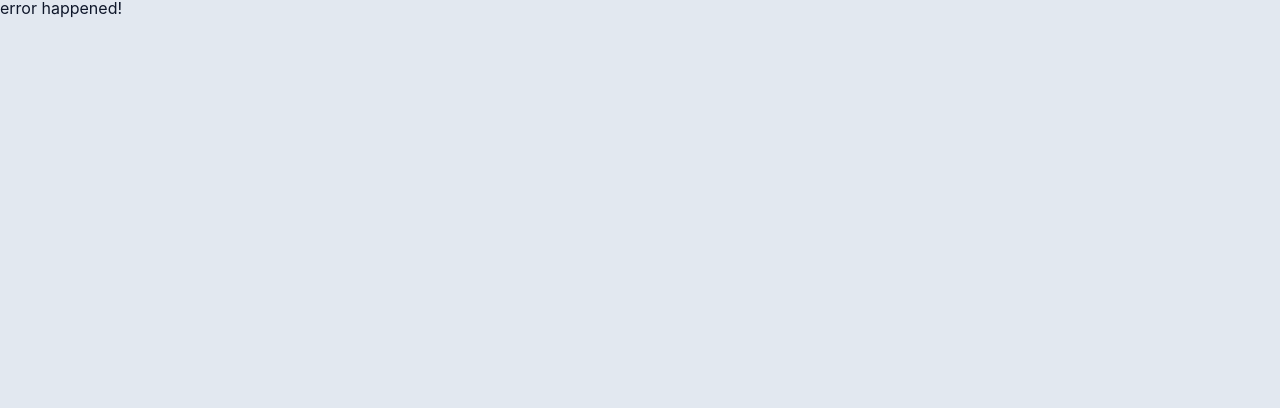
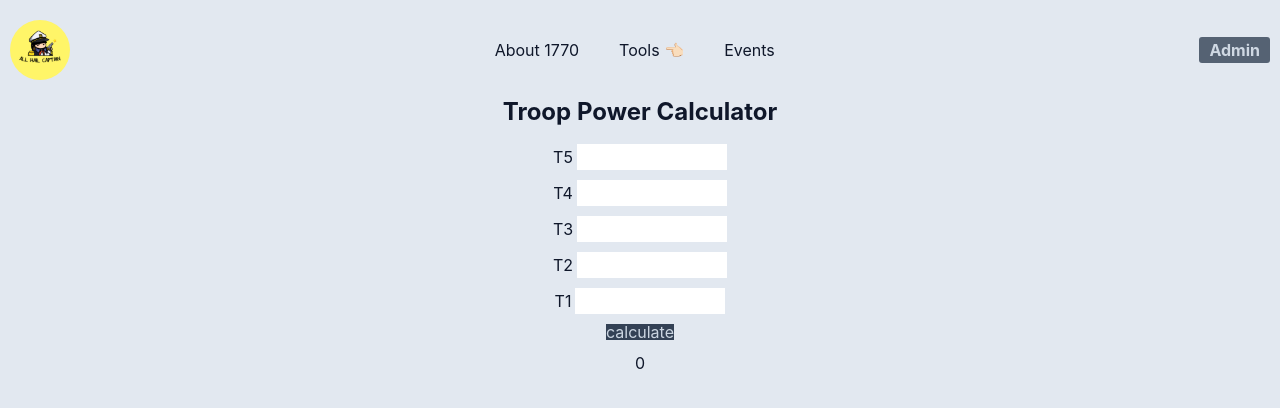
Before and after one commit to WilleLee/rok-supporter, a React (Create React App) app in the folder client/: page /tools/troop-power in a window 1280 px wide. Before the commit this address had no page. Shown: the top 408 px of the page. Built offline with nearby package versions, Linux system fonts and the light colour scheme.

Commit message:
edit header and add troop power calculator

```diff
--- a/client/src/components/Header.js
+++ b/client/src/components/Header.js
@@ -1,9 +1,14 @@
 import "../styles/components/header.scss";
 import { Link } from "react-router-dom";
 import useWindowSize from "../hooks/useWindowSize";
+import { useState } from "react";
 
 const Header = () => {
   const { innerWidth } = useWindowSize();
+  const [tools, setTools] = useState(false);
+  const onClickToolsToogle = () => {
+    setTools((prev) => !prev);
+  };
   return (
     <header>
       <div
@@ -20,22 +25,26 @@ const Header = () => {
           <div>
             <Link to={`/about`}>About 1770</Link>
           </div>
-          <div style={{ position: "relative" }}>
-            <span>Tools</span>
-            <div
-              style={{
-                position: "absolute",
-                top: "100%",
-                backgroundColor: "beige",
-              }}
-            >
-              blah
-            </div>
+          <div className="header__bs__tools_container">
+            <span onClick={onClickToolsToogle}>
+              Tools {tools ? "👇🏻" : "👈🏻"}
+            </span>
+            {!tools ? null : (
+              <div className="header__bs__tools_toggled">
+                <ul>
+                  <li>
+                    <Link to={`/tools/troop-power`}>Troop Power</Link>
+                  </li>
+                </ul>
+              </div>
+            )}
           </div>
           <div>Events</div>
         </nav>
         <div>
-          <button className="ct_btn">Admin</button>
+          <button className="ct_btn">
+            <Link to={`/admin-login`}>Admin</Link>
+          </button>
         </div>
       </div>
       <div style={{ display: "none" }} /*small screen header*/>
--- /dev/null
+++ b/client/src/components/styled.js
@@ -0,0 +1,8 @@
+import styled from "styled-components";
+
+export const H1 = styled.h1`
+  font-size: 24px;
+  font-weight: bold;
+  text-align: center;
+  margin-bottom: 20px;
+`;
--- /dev/null
+++ b/client/src/data/troopPowerData.js
@@ -0,0 +1,9 @@
+const troopPowerData = {
+  t5: 10,
+  t4: 4,
+  t3: 3,
+  t2: 2,
+  t1: 1,
+};
+
+export default troopPowerData;
--- /dev/null
+++ b/client/src/pages/AdminLoginPage.js
@@ -0,0 +1,9 @@
+const AdminLoginPage = () => {
+  return (
+    <section>
+      <h1>admin login page</h1>
+    </section>
+  );
+};
+
+export default AdminLoginPage;
--- /dev/null
+++ b/client/src/pages/TroopPowerPage.js
@@ -0,0 +1,75 @@
+import { useState } from "react";
+import { H1 } from "../components/styled";
+import troopPowerData from "../data/troopPowerData";
+import { useMessageStore } from "../store";
+import shallow from "zustand/shallow";
+
+const TroopPowerPage = () => {
+  const { message, addMessage, resetMessage } = useMessageStore(
+    (state) => ({
+      message: state.message,
+      addMessage: state.addMessage,
+      resetMessage: state.resetMessage,
+    }),
+    shallow
+  );
+
+  const [troopPower, setTroopPower] = useState(0);
+  const onSubmit = (event) => {
+    event.preventDefault();
+    const troopNums = [];
+    for (let i = 0; i < 5; i++) {
+      console.log(event.target[i].value);
+      const num = Number(event.target[i].value);
+      if (Number.isNaN(num)) {
+        addMessage("All inputs must be number.");
+        setTimeout(() => {
+          resetMessage();
+        }, 3000);
+        return;
+      }
+      troopNums.push(num);
+    }
+    const currPower =
+      troopPowerData.t5 * troopNums[0] +
+      troopPowerData.t4 * troopNums[1] +
+      troopPowerData.t3 * troopNums[2] +
+      troopPowerData.t2 * troopNums[3] +
+      troopPowerData.t1 * troopNums[4];
+    setTroopPower(currPower);
+  };
+  return (
+    <section>
+      {!message.length ? null : <p className="message_box">{message}</p>}
+      <H1>Troop Power Calculator</H1>
+      <form onSubmit={onSubmit} className="ct_form">
+        <div className="ct_form__input_container">
+          <label htmlFor="t5">T5</label>
+          <input id="t5" type={"number"} />
+        </div>
+        <div className="ct_form__input_container">
+          <label htmlFor="t4">T4</label>
+          <input id="t4" type={"number"} />
+        </div>
+        <div className="ct_form__input_container">
+          <label htmlFor="t3">T3</label>
+          <input id="t3" type={"number"} />
+        </div>
+        <div className="ct_form__input_container">
+          <label htmlFor="t2">T2</label>
+          <input id="t2" type={"number"} />
+        </div>
+        <div className="ct_form__input_container">
+          <label htmlFor="t1">T1</label>
+          <input id="t1" type={"number"} />
+        </div>
+        <input type={"submit"} value="calculate" />
+      </form>
+      <div style={{ display: "flex", justifyContent: "center" }}>
+        <p>{troopPower}</p>
+      </div>
+    </section>
+  );
+};
+
+export default TroopPowerPage;
--- a/client/src/router.js
+++ b/client/src/router.js
@@ -1,8 +1,10 @@
 import { createBrowserRouter } from "react-router-dom";
 import AboutPage from "./pages/AboutPage";
+import AdminLoginPage from "./pages/AdminLoginPage";
 import ErrorPage from "./pages/ErrorPage";
 import HomePage from "./pages/HomePage";
 import Root from "./pages/Root";
+import TroopPowerPage from "./pages/TroopPowerPage";
 
 const router = createBrowserRouter([
   {
@@ -12,6 +14,8 @@ const router = createBrowserRouter([
     children: [
       { path: "", element: <HomePage /> },
       { path: "about", element: <AboutPage /> },
+      { path: "admin-login", element: <AdminLoginPage /> },
+      { path: "tools/troop-power", element: <TroopPowerPage /> },
     ],
   },
 ]);
--- a/client/src/store.js
+++ b/client/src/store.js
@@ -1,5 +1,7 @@
 import create from "zustand";
 
-export const useResourceStore = create({
-  resource: { food: 0, wood: 0, stone: 0, gold: 0, gem: 0 },
-});
+export const useMessageStore = create((set) => ({
+  message: "",
+  addMessage: (str) => set({ message: str }),
+  resetMessage: () => set({ message: "" }),
+}));
--- a/client/src/styles/components/header.scss
+++ b/client/src/styles/components/header.scss
@@ -1,5 +1,8 @@
+@import "../varibales.scss";
+
 header {
   padding: 20px 10px 20px;
+}
 
 .header__big_screen {
   display: flex;
@@ -8,6 +11,12 @@ header {
 
   &.hidden {
     display: none;
+  }
+
+  nav {
+    display: flex;
+    align-items: center;
+    gap: 40px;
   }
 }
 
@@ -23,9 +32,30 @@ header {
   }
 }
 
-  nav {
+.header__bs__tools_container {
+  position: relative;
+  .header__bs__tools_toggled {
+    position: absolute;
+    width: 180px;
+    top: 140%;
+    left: -20px;
+    background-color: beige;
+    color: $txt-color-light;
+    font-weight: bold;
+    font-size: 14px;
+    border: $bg-color-dark 3px solid;
+    border-radius: 7px;
+    ul {
       display: flex;
-    align-items: center;
-    gap: 40px;
+      padding: 15px 0 15px 20px;
+      flex-direction: column;
+      list-style: circle;
+      li {
+        opacity: 0.7;
+        &:hover {
+          opacity: 1;
         }
       }
+    }
+  }
+}
--- a/client/src/styles/shared.scss
+++ b/client/src/styles/shared.scss
@@ -17,10 +17,57 @@
   }
 }
 
+.ct_form {
+  display: flex;
+  flex-direction: column;
+  align-items: center;
+  gap: 10px;
+  margin-bottom: 15px;
+  .ct_form__input_container {
+    display: flex;
+    align-items: center;
+    gap: 4px;
+
+    input {
+      all: unset;
+      width: 140px;
+      background-color: white;
+      padding: 3px 5px;
+      color: $txt-color-light;
+      text-align: center;
+    }
+  }
+  input[type="submit"] {
+    all: unset;
+    background-color: $bg-color-dark;
+    color: $txt-color-dark;
+  }
+}
+
+.message_box {
+  width: 330px;
+  height: 40px;
+  margin: 0 auto 10px;
+  background-color: #4ade80;
+  color: white;
+  font-weight: bold;
+  display: flex;
+  align-items: center;
+  justify-content: center;
+  border: none;
+  border-radius: 10px;
+}
+
 @media (prefers-color-scheme: dark) {
   .ct_btn {
     background-color: $bg-color-light;
     color: $txt-color-light;
+  }
+  .ct_form {
+    input[type="submit"] {
+      background-color: $bg-color-light;
+      color: $txt-color-light;
+    }
   }
 }
 @media (prefers-color-scheme: light) {
@@ -28,4 +75,10 @@
     background-color: $bg-color-dark;
     color: $txt-color-dark;
   }
+  .ct_form {
+    input[type="submit"] {
+      background-color: $bg-color-dark;
+      color: $txt-color-dark;
+    }
+  }
 }
--- a/package.json
+++ b/package.json
@@ -4,8 +4,8 @@
   "description": "",
   "main": "index.js",
   "scripts": {
-    "dev:client": "cd client && npm run build && cd ..",
-    "dev:server": "cd server && npm run build && cd ..",
+    "dev:client": "cd client && npm ci --dev && npm run build && cd ..",
+    "dev:server": "cd server && npm ci --dev && npm run build && cd ..",
     "heroku-prebuild": "npm run dev:client && npm run dev:server && mv ./client/build ./server/build",
     "start": "cd server && npm run start"
   },
```
Also changed, not shown: client/src/hooks/useMouseover.js (added, +26 -0 lines), 1 other file (tests, documents, lock files or other folders). Lines whose indentation alone changed are shown as unchanged.
